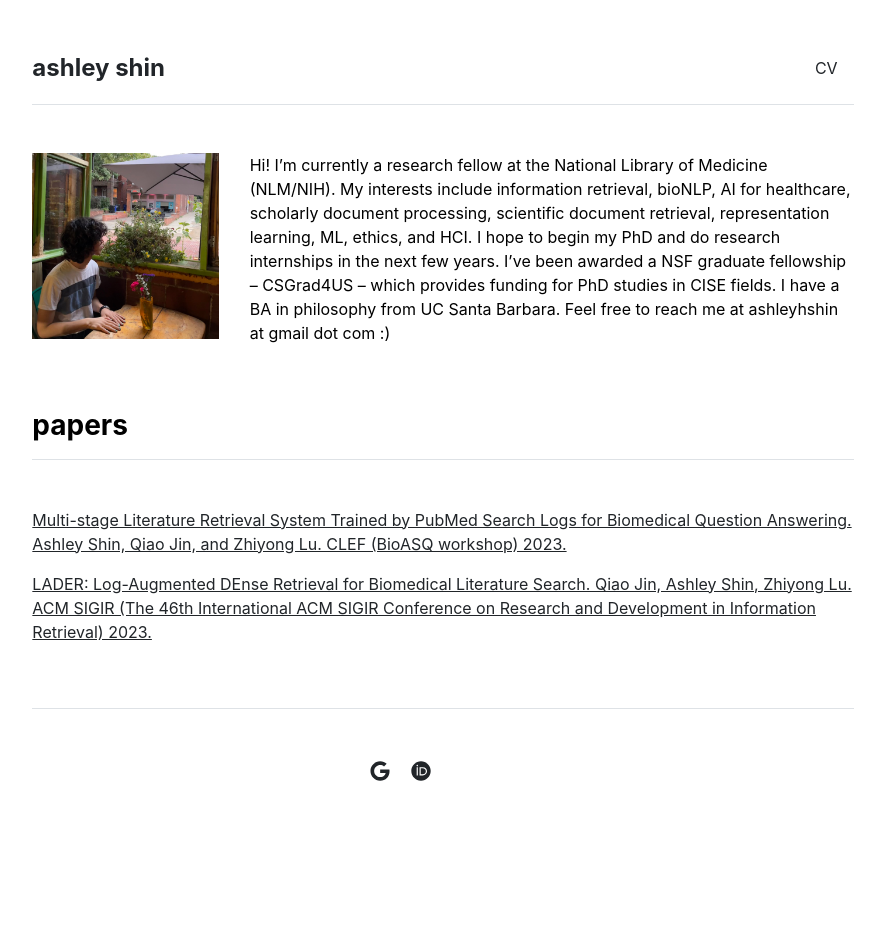
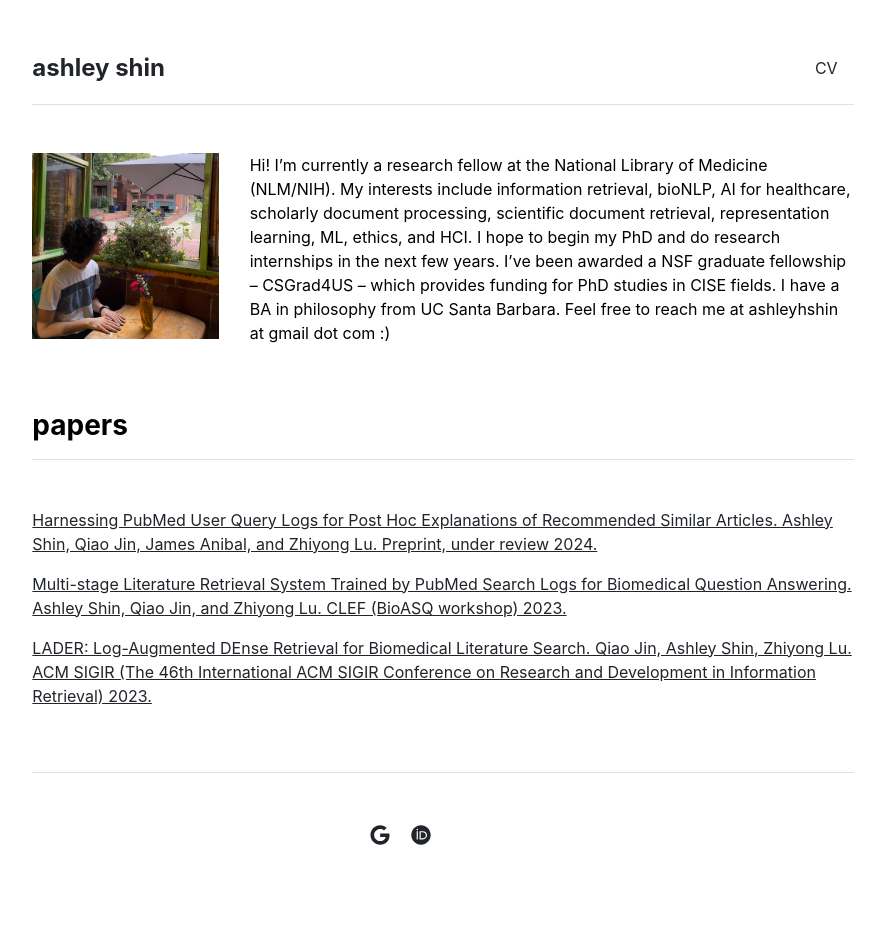
Before and after one commit to ashleys0/ashleyshin, a Jekyll site: the page built from index.md, in a window 1280 px wide. Shown: the whole page, without its empty margins (197-1082 px from the left). Built offline with Jekyll 4.4.1, drawn with Linux system fonts in a browser that asks for light colours; before the commit the page ends 900 px from its top, so only the background shows below that.

Commit message:
Update papers.yml

```diff
--- a/_data/papers.yml
+++ b/_data/papers.yml
@@ -1,8 +1,10 @@
 featured:
+- {name: 'Harnessing PubMed User Query Logs for Post Hoc Explanations of Recommended Similar Articles. Ashley Shin, Qiao Jin, James Anibal, and Zhiyong Lu. Preprint, under review 2024.', url: 'https://arxiv.org/pdf/2402.03484.pdf'}
 - {name: 'Multi-stage Literature Retrieval System Trained by PubMed Search Logs for Biomedical Question Answering. Ashley Shin, Qiao Jin, and Zhiyong Lu. CLEF (BioASQ workshop) 2023.', url: 'https://ceur-ws.org/Vol-3497/paper-016.pdf'}
 - {name: 'LADER: Log-Augmented DEnse Retrieval for Biomedical Literature Search. Qiao Jin, Ashley Shin, Zhiyong Lu. ACM SIGIR (The 46th International ACM SIGIR Conference on Research and Development in Information Retrieval) 2023.', url: 'https://arxiv.org/pdf/2304.04590.pdf'}
 
 
 index:
+- {name: 'Harnessing PubMed User Query Logs for Post Hoc Explanations of Recommended Similar Articles. Ashley Shin, Qiao Jin, James Anibal, and Zhiyong Lu. Preprint, under review 2024.', url: 'https://arxiv.org/pdf/2402.03484.pdf'}
 - {name: 'Multi-stage Literature Retrieval System Trained by PubMed Search Logs for Biomedical Question Answering. Ashley Shin, Qiao Jin, and Zhiyong Lu. CLEF (BioASQ workshop) 2023.', url: 'https://ceur-ws.org/Vol-3497/paper-016.pdf'}
 - {name: 'LADER: Log-Augmented DEnse Retrieval for Biomedical Literature Search. Qiao Jin, Ashley Shin, Zhiyong Lu. ACM SIGIR (The 46th International ACM SIGIR Conference on Research and Development in Information Retrieval) 2023.', url: 'https://arxiv.org/pdf/2304.04590.pdf'}
```
